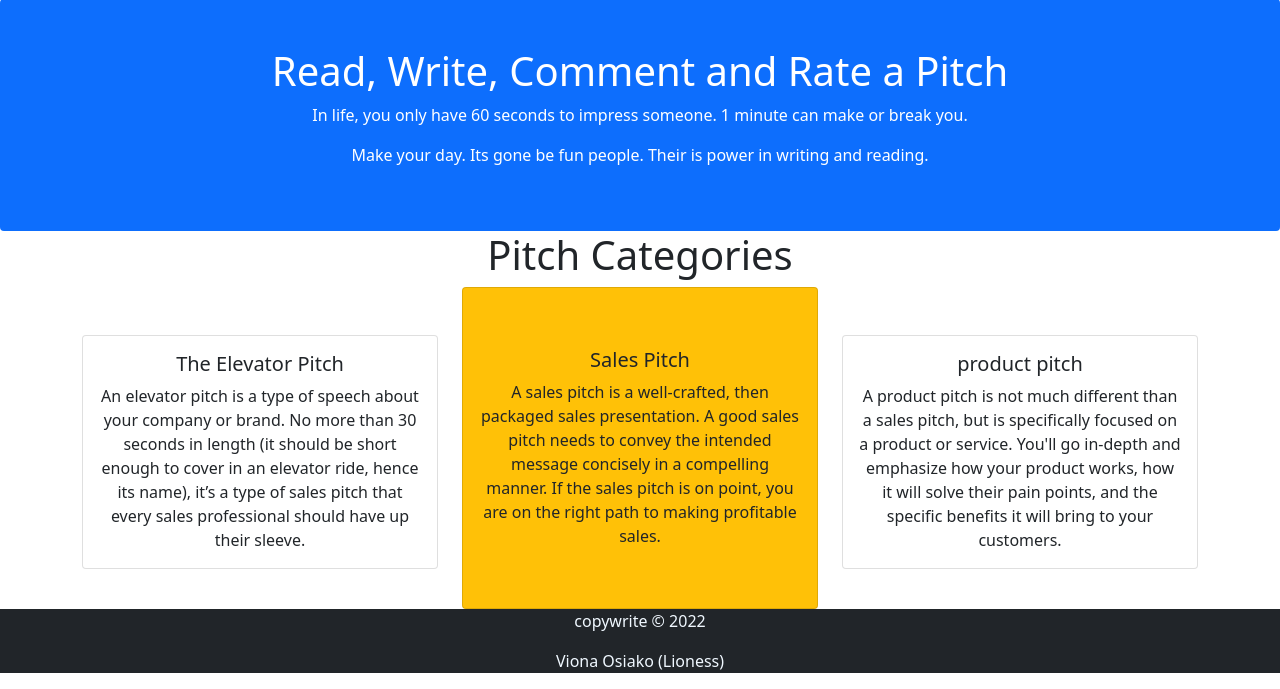
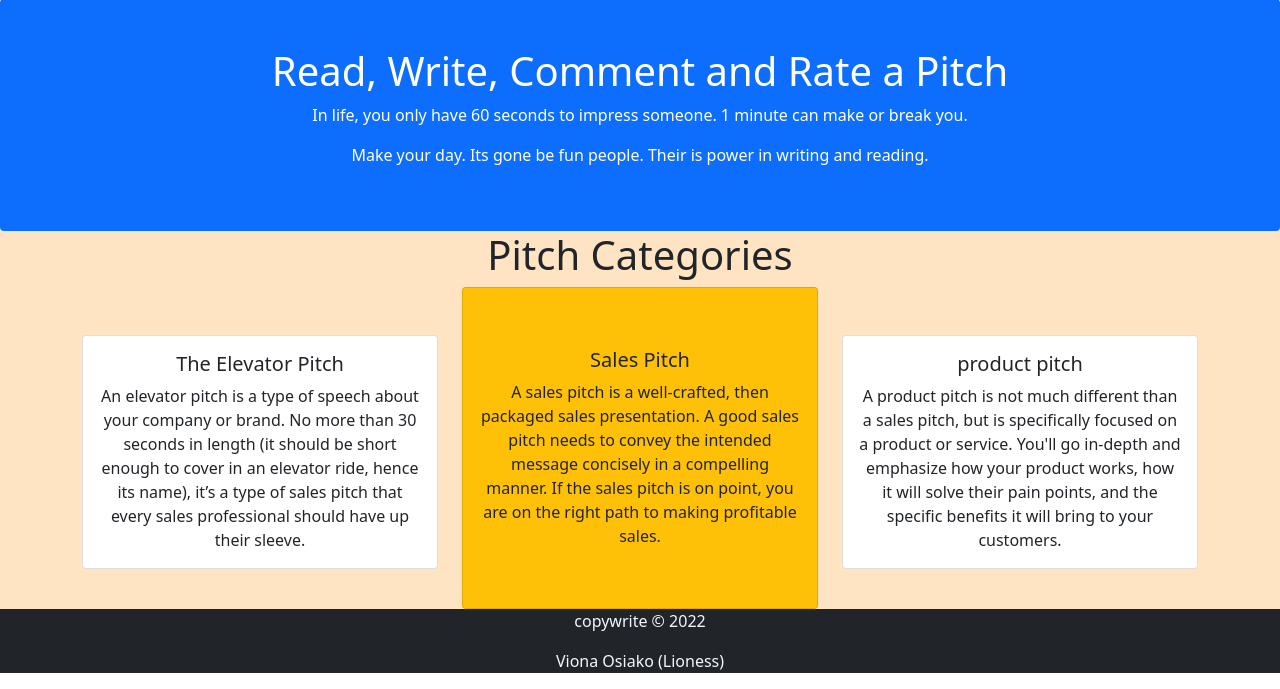
Before and after one commit to vionaosiako/PitchItUp, a Flask app: page / in a window 1280 px wide. Shown: the part 819-1508 px from the top of the page. Run offline with Flask 2, Linux system fonts and the light colour scheme; some web fonts are replaced.

Commit message:
Style pitch category

```diff
--- a/static/style/style.css
+++ b/static/style/style.css
@@ -11,3 +11,7 @@ font-size: 3em;
 .carouselContent{
     color: #0000FF;
 }
+
+.pitchExplaination{
+    background-color: bisque;
+}
```
